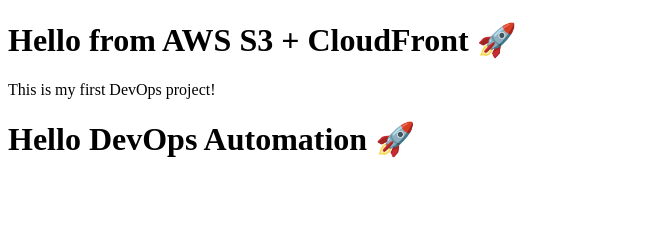
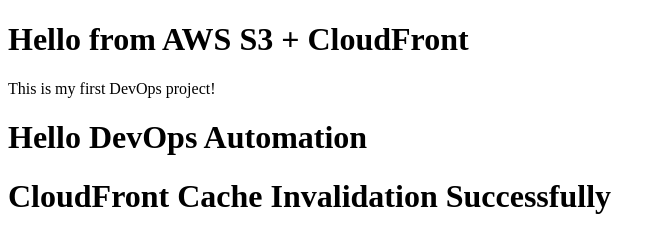
Before and after one commit to huzaifa2213/aws-static-site, a plain HTML site: page index.html in a window 1280 px wide. Shown: the whole page, without its empty margins (0-666 px from the left). Drawn offline with Linux system fonts and the light colour scheme.

Commit message:
test cloudfront cache invalidation

```diff
--- a/index.html
+++ b/index.html
@@ -4,8 +4,9 @@
   <title>My DevOps Project</title>
 </head>
 <body>
-  <h1>Hello from AWS S3 + CloudFront 🚀</h1>
+  <h1>Hello from AWS S3 + CloudFront </h1>
   <p>This is my first DevOps project!</p>
-  <h1>Hello DevOps Automation 🚀</h1>
+  <h1>Hello DevOps Automation </h1>
+  <h1>CloudFront Cache Invalidation Successfully</h1>
 </body>
 </html>
```
